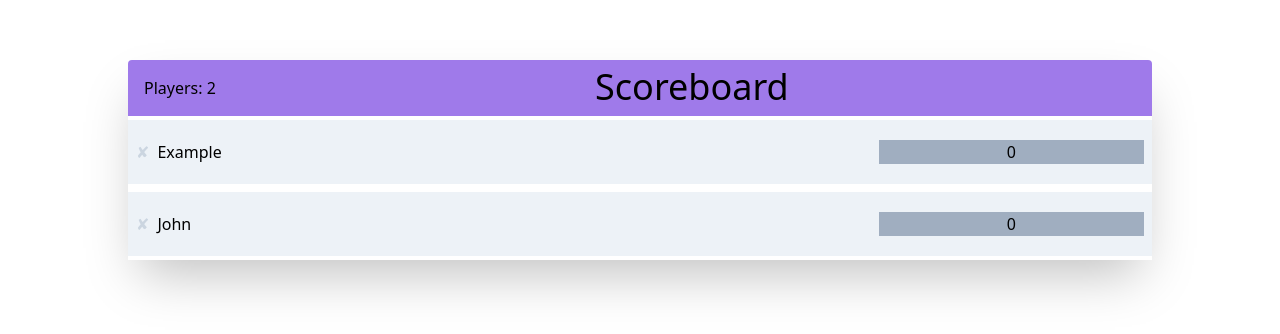
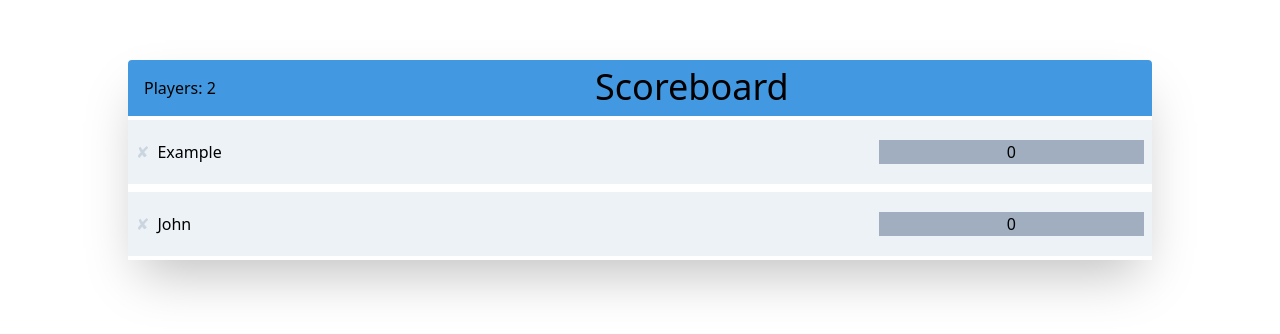
Before and after one commit to Joshua-Lucas/Scoraboard-App, a React (Create React App) app: page / in a window 1280 px wide. Shown: the part 240-574 px from the top of the page. Built offline with nearby package versions, Linux system fonts and the light colour scheme.

Commit message:
changed color of header and add player components

```diff
--- a/src/components/AddPlayer.js
+++ b/src/components/AddPlayer.js
@@ -18,9 +18,9 @@ class AddPlayer extends Component {
 
     render() {
       return (
-        <form className=" rounded-b bg-purple-500 flex justify-around w-full "onSubmit={this.handleSubmit}>
+        <form className=" rounded-b bg-blue-500 flex justify-around w-full "onSubmit={this.handleSubmit}>
           <input
-            className="bg-purple-800 rounded w-4/5 m-4 p-2"
+            className="bg-blue-800 rounded w-4/5 m-4 p-2"
             type="text"
             value={this.state.value}
             onChange={this.handleValueChange}
--- a/src/components/Header.js
+++ b/src/components/Header.js
@@ -7,7 +7,7 @@ import Stats from './Stats';
 const Header = ({title}) => {
 
     return(
-        <div className=" rounded-t bg-purple-500 flex w-full ">
+        <div className=" rounded-t bg-blue-500 flex w-full ">
             <div className="flex justify-center" >
                 <Stats/>
             </div>
```
